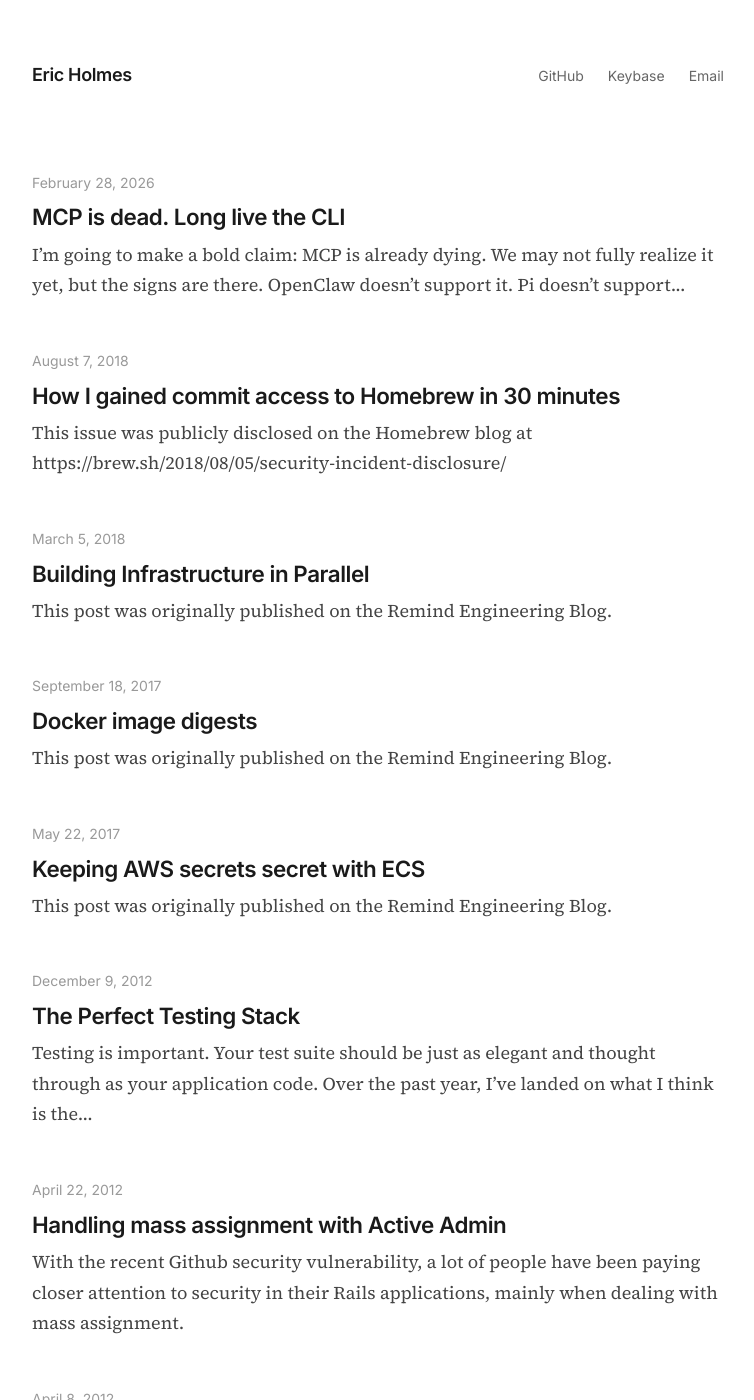
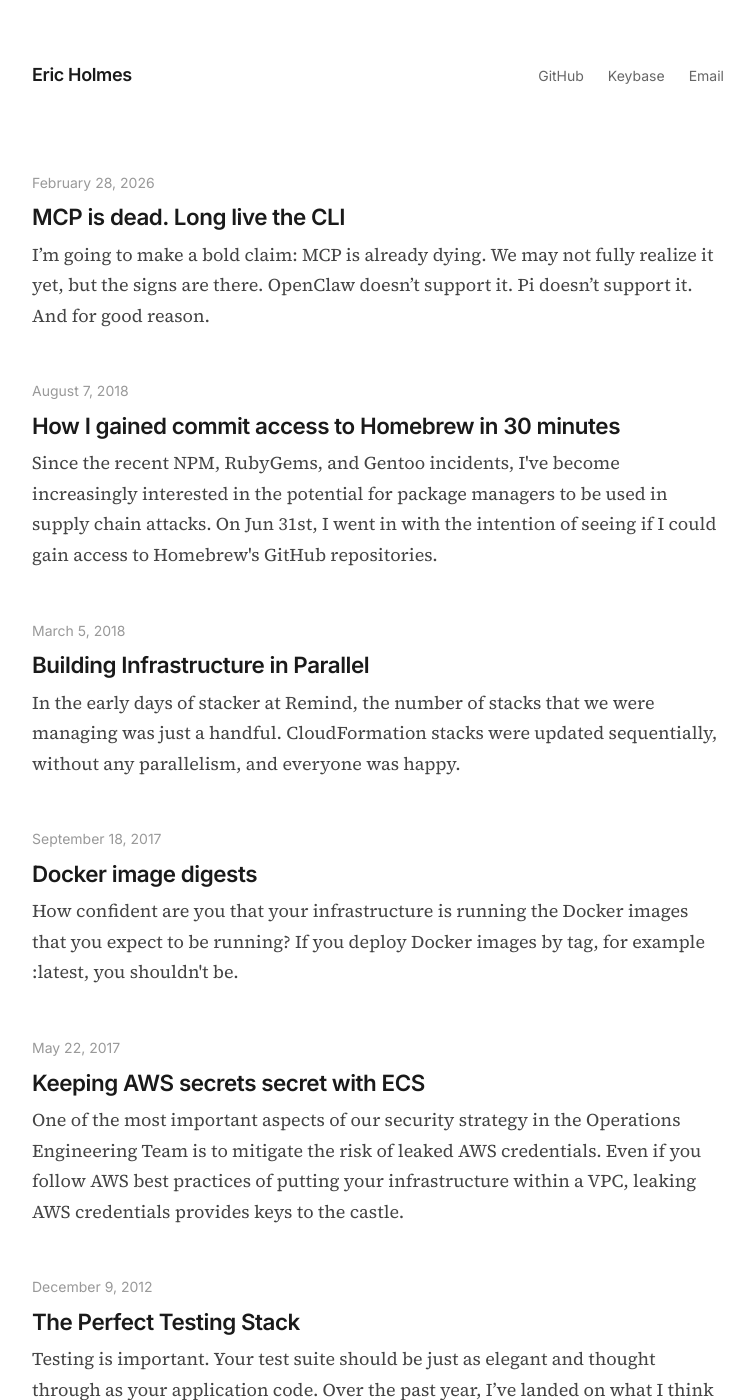
Before and after one commit to ejholmes/ejholmes.github.io, a Jekyll site: the page built from index.html, in a window 1280 px wide and 1400 px high. Shown: the whole window, without its empty margins (262-1016 px from the left). Built offline with Jekyll 4.4.1, drawn with Linux system fonts in a browser that asks for light colours; some of the changed text lies outside the part shown.

Commit message:
Explicit excerpts

```diff
--- a/_posts/2010-03-28-the-arduino-focuser.md
+++ b/_posts/2010-03-28-the-arduino-focuser.md
@@ -2,6 +2,7 @@
 layout: post
 title: The Arduino Focuser
 comments: true
+excerpt: In case you've never heard of it, the Arduino is a tool for the design and development of embedded computer systems. This is where I decided to start my homemade ASCOM compliant computerized focuser.
 ---
 
 **UPDATE:** The Ardunio Focuser was just featured in the October issue of Astronomy Now magazine in the UK. Read about it on page 76-77!
--- a/_posts/2017-05-22-keeping-aws-secrets-secret-with-ecs.md
+++ b/_posts/2017-05-22-keeping-aws-secrets-secret-with-ecs.md
@@ -1,6 +1,7 @@
 ---
 layout: post
 title: Keeping AWS secrets secret with ECS
+excerpt: One of the most important aspects of our security strategy in the Operations Engineering Team is to mitigate the risk of leaked AWS credentials. Even if you follow AWS best practices of putting your infrastructure within a VPC, leaking AWS credentials provides keys to the castle.
 ---
 
 > This post was originally published on the [Remind Engineering Blog](https://engineering.remind.com/keeping-aws-secrets-secret-with-ecs/).
--- a/_posts/2017-09-18-docker-image-digests.md
+++ b/_posts/2017-09-18-docker-image-digests.md
@@ -1,6 +1,7 @@
 ---
 layout: post
 title: Docker image digests
+excerpt: How confident are you that your infrastructure is running the Docker images that you expect to be running? If you deploy Docker images by tag, for example :latest, you shouldn't be.
 ---
 
 > This post was originally published on the [Remind Engineering Blog](https://engineering.remind.com/docker-image-digests/).
--- a/_posts/2018-03-05-building-infrastructure-in-parallel.md
+++ b/_posts/2018-03-05-building-infrastructure-in-parallel.md
@@ -1,6 +1,7 @@
 ---
 layout: post
 title: Building Infrastructure in Parallel
+excerpt: In the early days of stacker at Remind, the number of stacks that we were managing was just a handful. CloudFormation stacks were updated sequentially, without any parallelism, and everyone was happy.
 ---
 
 > This post was originally published on the [Remind Engineering Blog](https://engineering.remind.com/building-infrastructure-in-parallel/).
--- a/_posts/2018-08-07-how-i-gained-commit-access-to-homebrew-in-30-minutes.md
+++ b/_posts/2018-08-07-how-i-gained-commit-access-to-homebrew-in-30-minutes.md
@@ -1,6 +1,7 @@
 ---
 layout: post
 title: "How I gained commit access to Homebrew in 30 minutes"
+excerpt: Since the recent NPM, RubyGems, and Gentoo incidents, I've become increasingly interested in the potential for package managers to be used in supply chain attacks. On Jun 31st, I went in with the intention of seeing if I could gain access to Homebrew's GitHub repositories.
 ---
 
 > This issue was publicly disclosed on the Homebrew blog at [https://brew.sh/2018/08/05/security-incident-disclosure/](https://brew.sh/2018/08/05/security-incident-disclosure/)
--- a/index.html
+++ b/index.html
@@ -8,7 +8,7 @@
   <article class="post-item">
     <div class="post-date">{{ post.date | date: "%B %-d, %Y" }}</div>
     <h2><a href="{{ post.url }}">{{ post.title }}</a></h2>
-    <div class="post-excerpt">{{ post.excerpt | strip_html | truncatewords: 30 }}</div>
+    <div class="post-excerpt">{{ post.excerpt | strip_html | truncatewords: 60 }}</div>
   </article>
   {% endfor %}
 </div>
```
